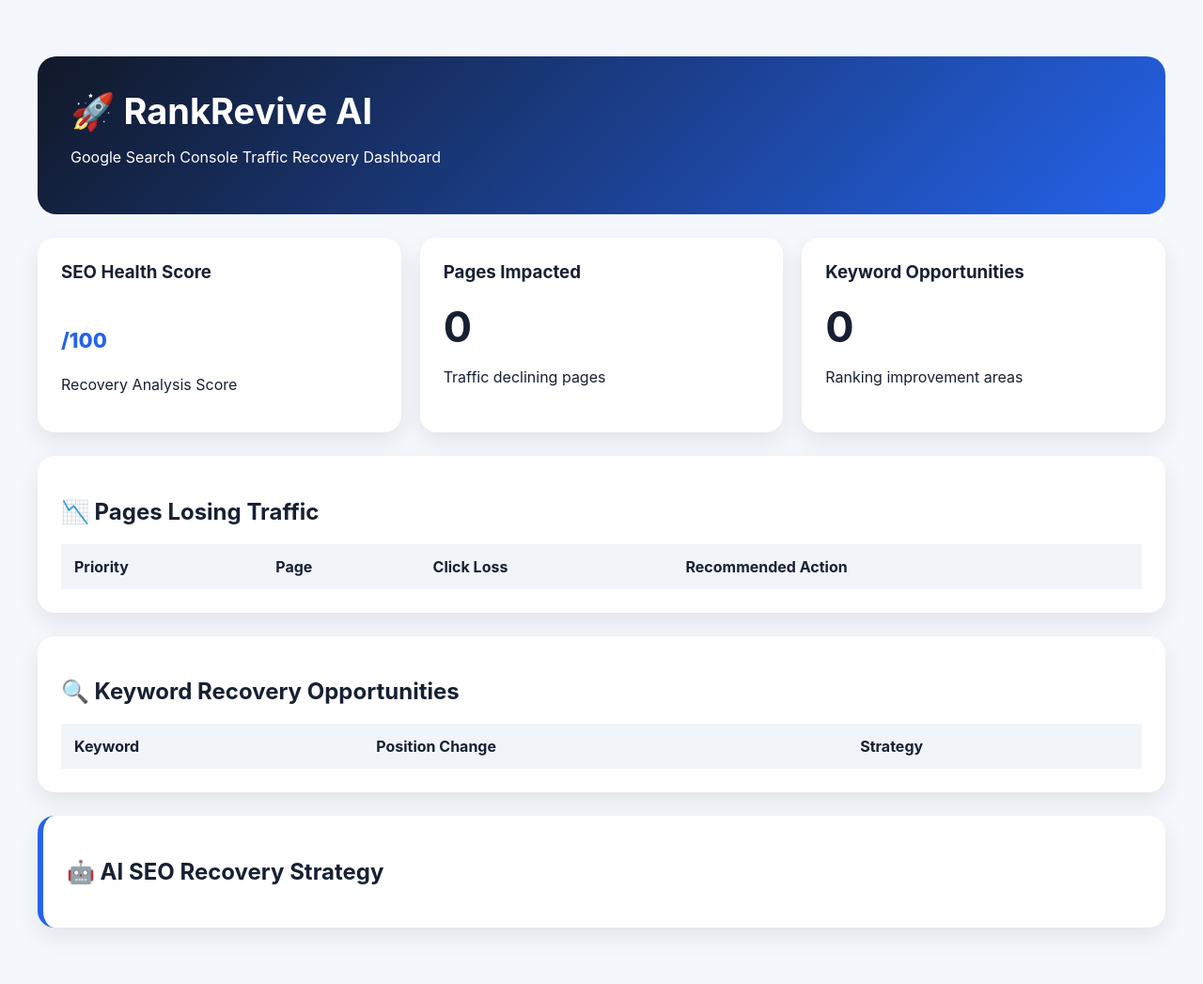
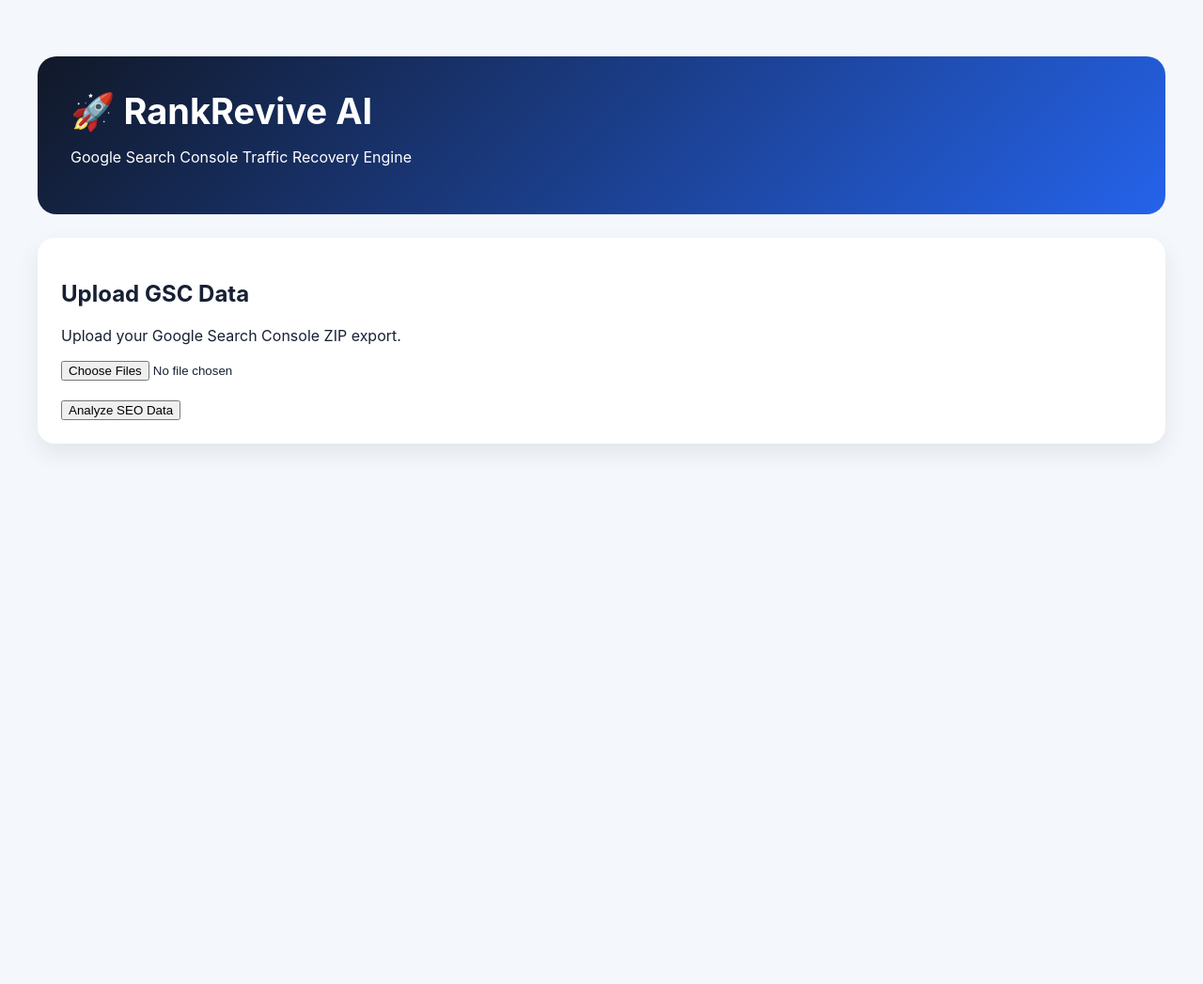
Before and after one commit to seostrategist/rankrevive-ai, a Flask app: template templates/dashboard.html in a window 1280 px wide. Shown: the whole page at 94% size. After the commit the page ends 477 px from the top, so only its background shows below. Run offline with Flask 3, Linux system fonts and the light colour scheme; the template is opened without the code that fills it, so the values that code supplies are empty.

Commit message:
Update dashboard.html

```diff
--- a/templates/dashboard.html
+++ b/templates/dashboard.html
@@ -1,8 +1,7 @@
-
 <!DOCTYPE html>
 <html>
 <head>
-<title>RankRevive AI Dashboard</title>
+<title>RankRevive AI</title>
 <link rel="stylesheet" href="/static/style.css">
 </head>
 
@@ -12,95 +11,35 @@
 
 <header>
 <h1>🚀 RankRevive AI</h1>
-<p>Google Search Console Traffic Recovery Dashboard</p>
+<p>Google Search Console Traffic Recovery Engine</p>
 </header>
 
 
-<div class="cards">
+<div class="panel">
 
-<div class="card score">
-<h3>SEO Health Score</h3>
-<div class="number">{{report.score}}<span>/100</span></div>
-<p>Recovery Analysis Score</p>
-</div>
+<h2>Upload GSC Data</h2>
 
-<div class="card">
-<h3>Pages Impacted</h3>
-<div class="big">{{report.pages|length}}</div>
-<p>Traffic declining pages</p>
-</div>
+<p>
+Upload your Google Search Console ZIP export.
+</p>
 
-<div class="card">
-<h3>Keyword Opportunities</h3>
-<div class="big">{{report.keywords|length}}</div>
-<p>Ranking improvement areas</p>
-</div>
+<form method="POST" enctype="multipart/form-data">
+
+<input
+type="file"
+name="files"
+multiple
+required>
+
+<br><br>
+
+<button>
+Analyze SEO Data
+</button>
+
+</form>
 
 </div>
-
-
-<section class="panel">
-
-<h2>📉 Pages Losing Traffic</h2>
-
-<table>
-<tr>
-<th>Priority</th>
-<th>Page</th>
-<th>Click Loss</th>
-<th>Recommended Action</th>
-</tr>
-
-{% for p in report.pages %}
-<tr>
-<td><span class="high">HIGH</span></td>
-<td>{{p.page}}</td>
-<td>{{p.loss}}</td>
-<td>{{p.action}}</td>
-</tr>
-{% endfor %}
-
-</table>
-
-</section>
-
-
-<section class="panel">
-
-<h2>🔍 Keyword Recovery Opportunities</h2>
-
-<table>
-<tr>
-<th>Keyword</th>
-<th>Position Change</th>
-<th>Strategy</th>
-</tr>
-
-{% for k in report.keywords %}
-<tr>
-<td>{{k.keyword}}</td>
-<td>{{k.change}}</td>
-<td>{{k.action}}</td>
-</tr>
-{% endfor %}
-
-</table>
-
-</section>
-
-
-<section class="panel ai">
-
-<h2>🤖 AI SEO Recovery Strategy</h2>
-
-<ul>
-{% for r in report.recommendations %}
-<li>{{r}}</li>
-{% endfor %}
-</ul>
-
-</section>
-
 
 </div>
 
```
